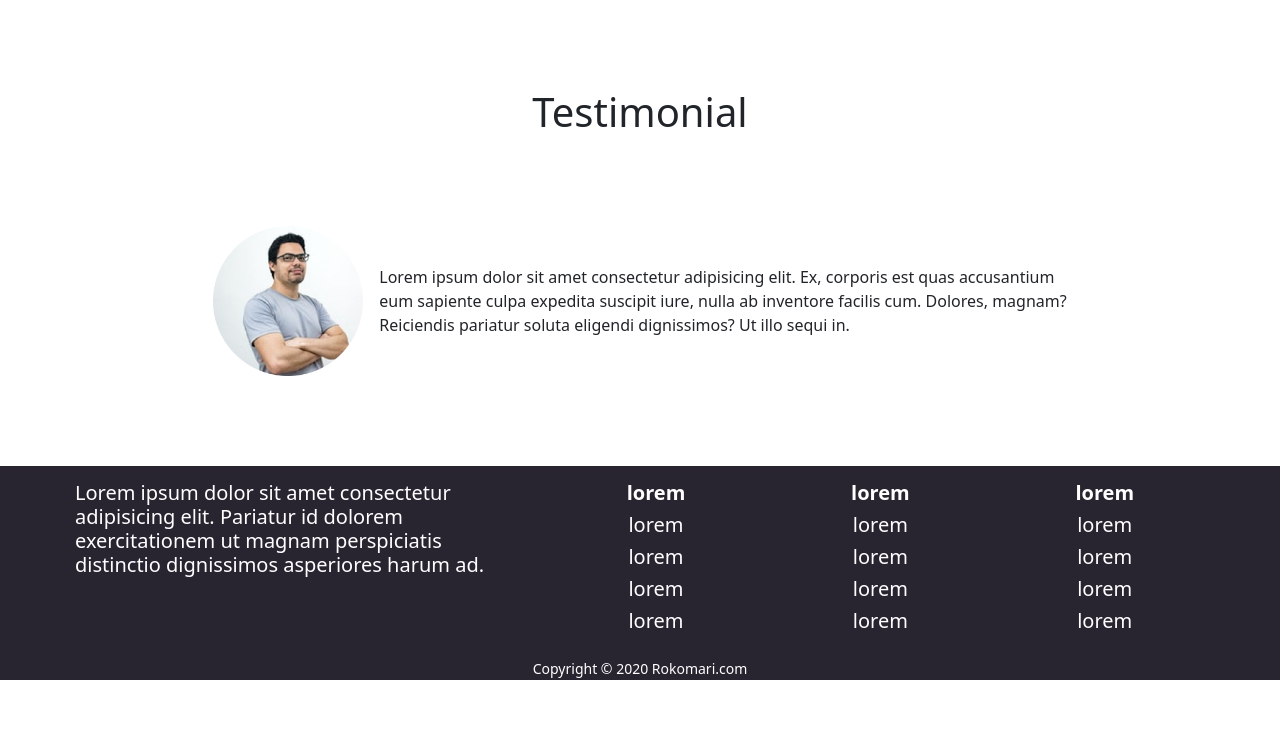
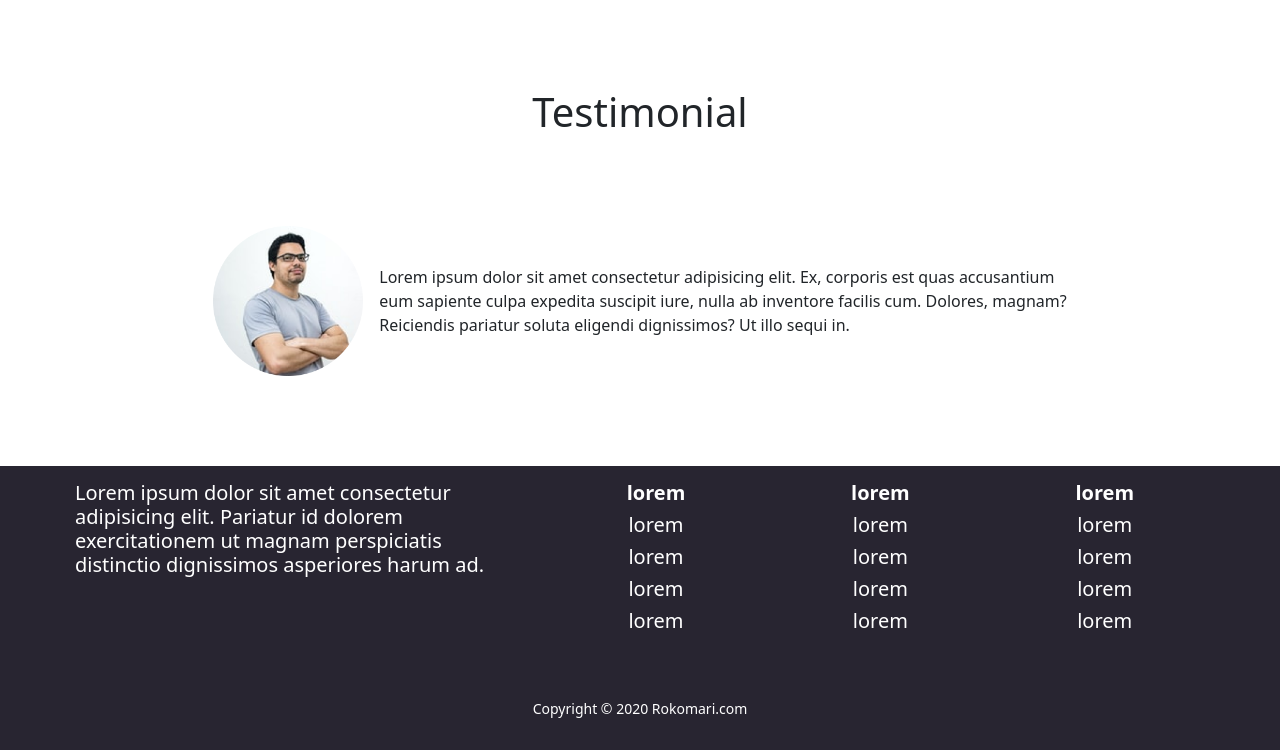
Before and after one commit to farabiselim/e-school, a plain HTML site: page index.html in a window 1280 px wide. Shown: the part 1573-2323 px from the top of the page. Before the commit the page ends 2253 px from the top, so only its background shows below. Drawn offline with nearby package versions, Linux system fonts and the light colour scheme.

Commit message:
finished

```diff
--- a/style.css
+++ b/style.css
@@ -61,6 +61,8 @@
 }
 footer{
     color: white;
+    padding-top: 40px;
+    padding-bottom: 30px;
 }
 .footer-inform-section, .footer-section{
     background-color: #282531;
```
